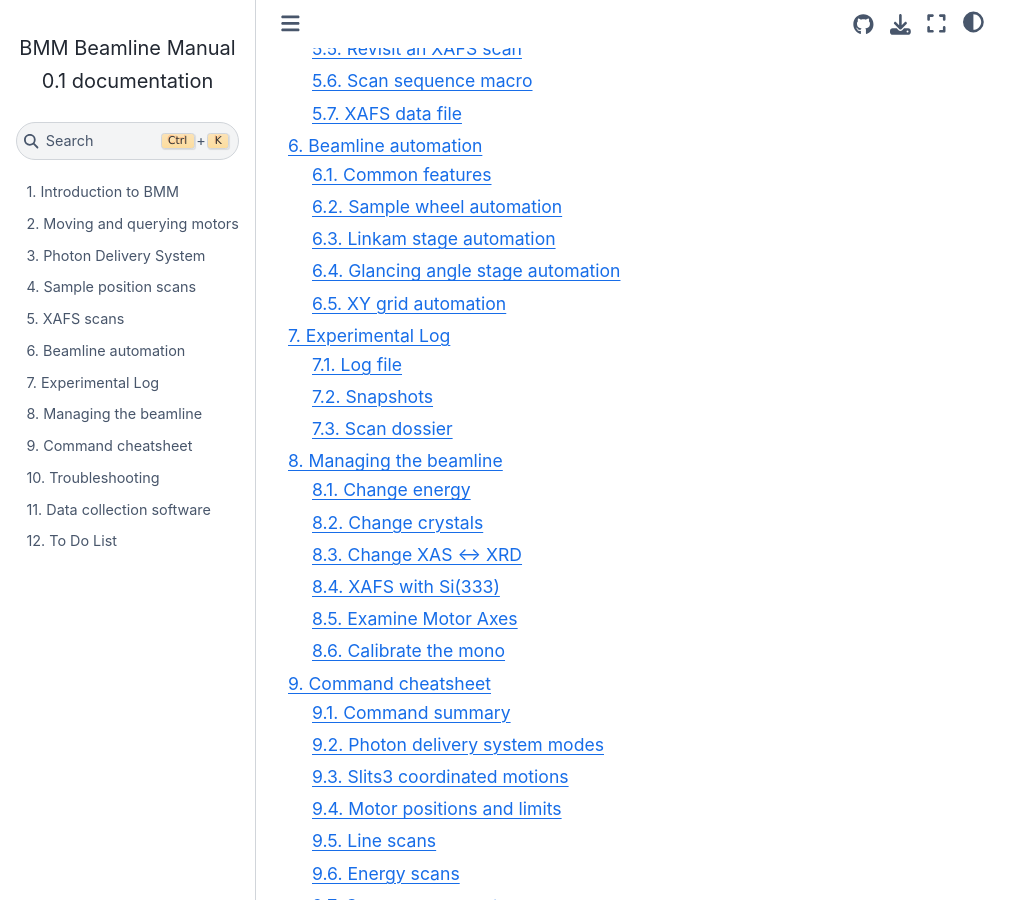
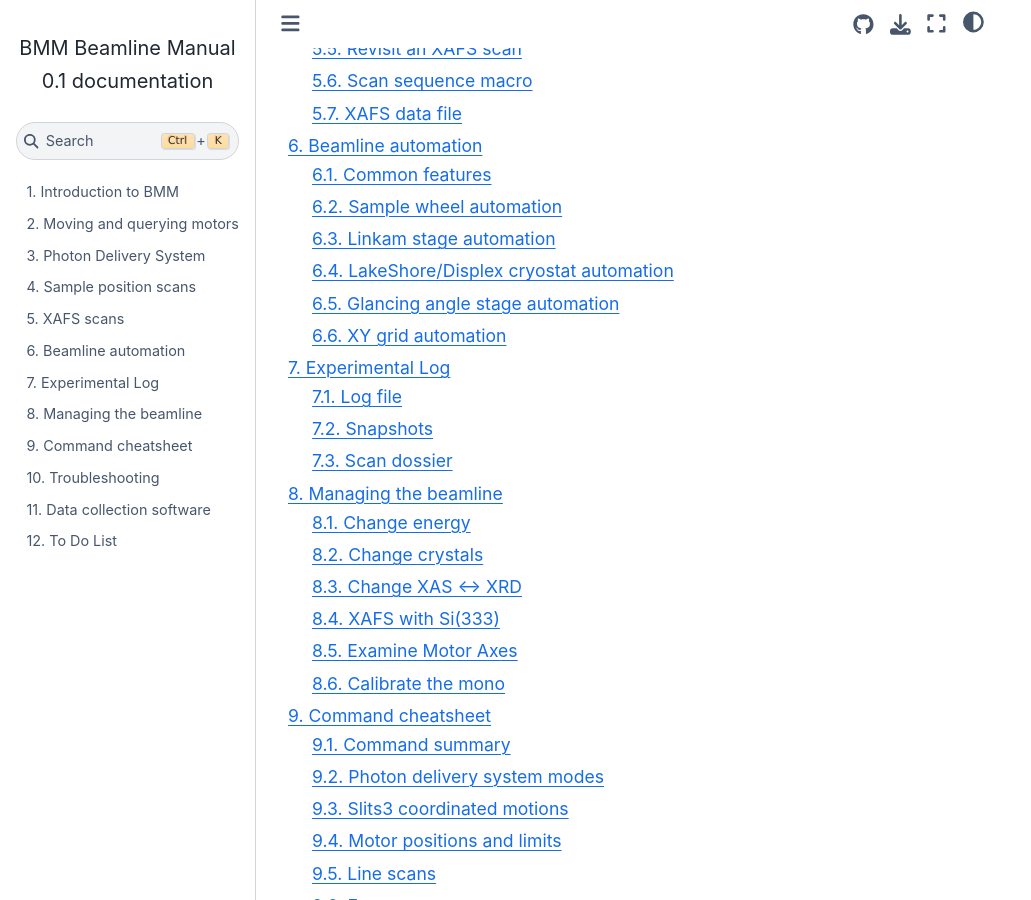
Before and after one commit to NSLS-II-BMM/BeamlineManual, a Sphinx documentation site: the page built from docs/index.rst, in a window 1280 px wide and 900 px high, scrolled down 999 px. Shown: the whole window, without its empty margins (0-1031 px from the left). Built offline with Sphinx 7.4.7 and the Sphinx Book theme 1.1.4, drawn with Linux system fonts in a browser that asks for light colours.

Commit message:
begin documenting LakeShore automation

```diff
--- a/docs/automation.rst
+++ b/docs/automation.rst
@@ -8,10 +8,11 @@
 Beamline automation
 ===================
 
-BMM currently supports four categories of spreadsheet-based automation:
+BMM currently supports five categories of spreadsheet-based automation:
 
 #. Sample wheels, both single and double ring
 #. Linkam stage temperature control
+#. LakeShore 331 controller for Displexy cryostat
 #. Glancing angle stage
 #. Generic XY grids
 
@@ -328,6 +329,9 @@ names.
    Example spreadsheet for running a temperature-dependent experiment
    using the Linkam stage.
 
+LakeShore/Displex cryostat automation
+-------------------------------------
+
 
 Glancing angle stage automation
 -------------------------------
```
